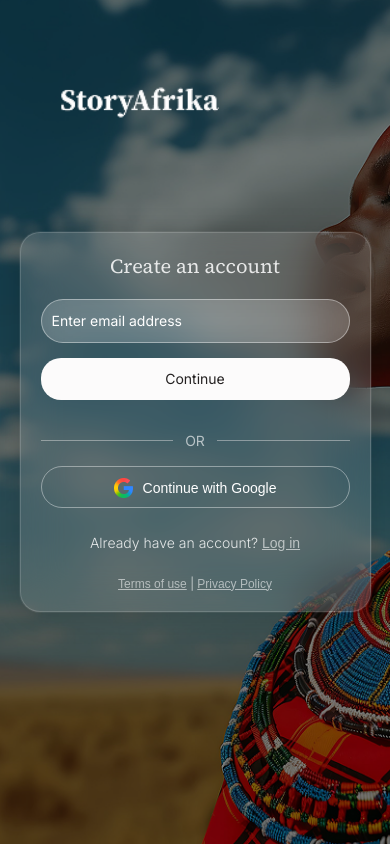
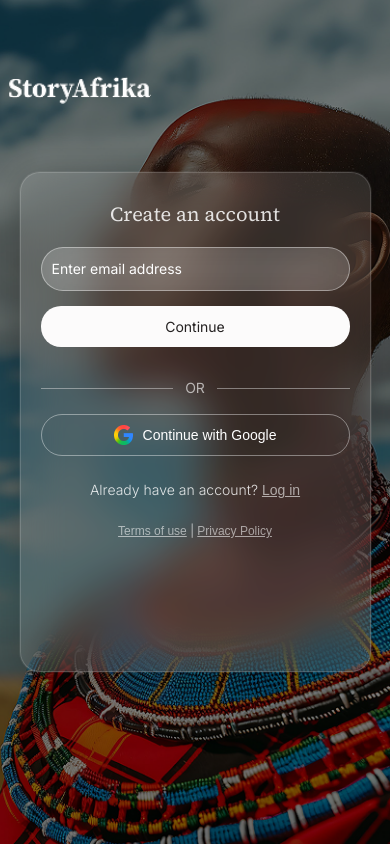
Before and after one commit to Faithwealth1/story-afrika, a React (Create React App) app: page / in a window 390 px wide. Built offline with nearby package versions, Linux system fonts and the light colour scheme.

Commit message:
Updated homepage layout and fixed bugs

```diff
--- a/src/App.css
+++ b/src/App.css
@@ -12,6 +12,7 @@
   width: 100vw; /* Full viewport width */
   background-size: cover; /* Cover entire screen */
   background-position: center; /* Center the image */
+  background-repeat: no-repeat;
   display: flex;
   justify-content: center;
   align-items: center;
@@ -52,7 +53,7 @@
 .title-logo {
   position: absolute;
   top: 80px;
-  left: 60px;
+  left: 80px;
   height: 40px;
   width: auto;
   z-index: 10;
@@ -254,9 +255,20 @@
 
 /* Responsiveness: Adjust for smaller screens */
 @media (max-width: 600px) {
+  .app-container {
+    height: 100svh;
+    width: 100%;
+    background-size: cover;
+    background-position: 72% center;
+  }
+
   .overlay {
     width: 90%; /* Take most of screen on mobile */
-    padding: 20px; /* Less padding */
+    padding: 28px 20px; /* More vertical space on mobile */
+  }
+
+  .overlay:not(.verify-overlay) {
+    min-height: 500px; /* Taller auth card on mobile */
   }
 
   .title {
@@ -274,6 +286,13 @@
   .google-button {
     font-size: 14px; /* Smaller text */
     padding: 10px;
+  }
+
+  /* Move logo to the left edge on mobile without affecting desktop */
+  .title-logo {
+    left: 8px; /* close to the screen edge */
+    top: 70px; /* moved down on mobile */
+    height: 36px;
   }
 }
 
@@ -408,5 +427,10 @@
   }
   .otp-container {
     gap: 8px;
+    margin-bottom: 8px;
+  }
+  .otp-error {
+    margin-top: 0;
+    margin-bottom: 8px;
   }
 }
```
